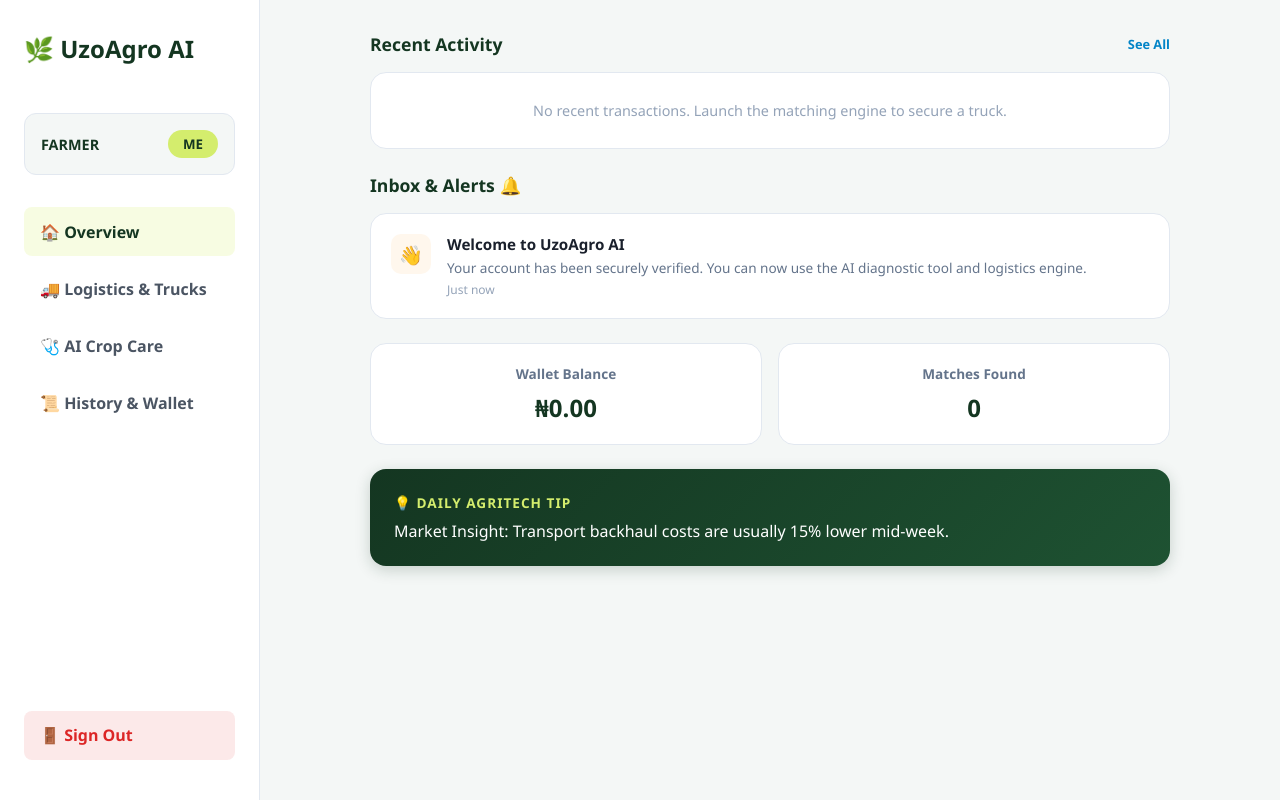
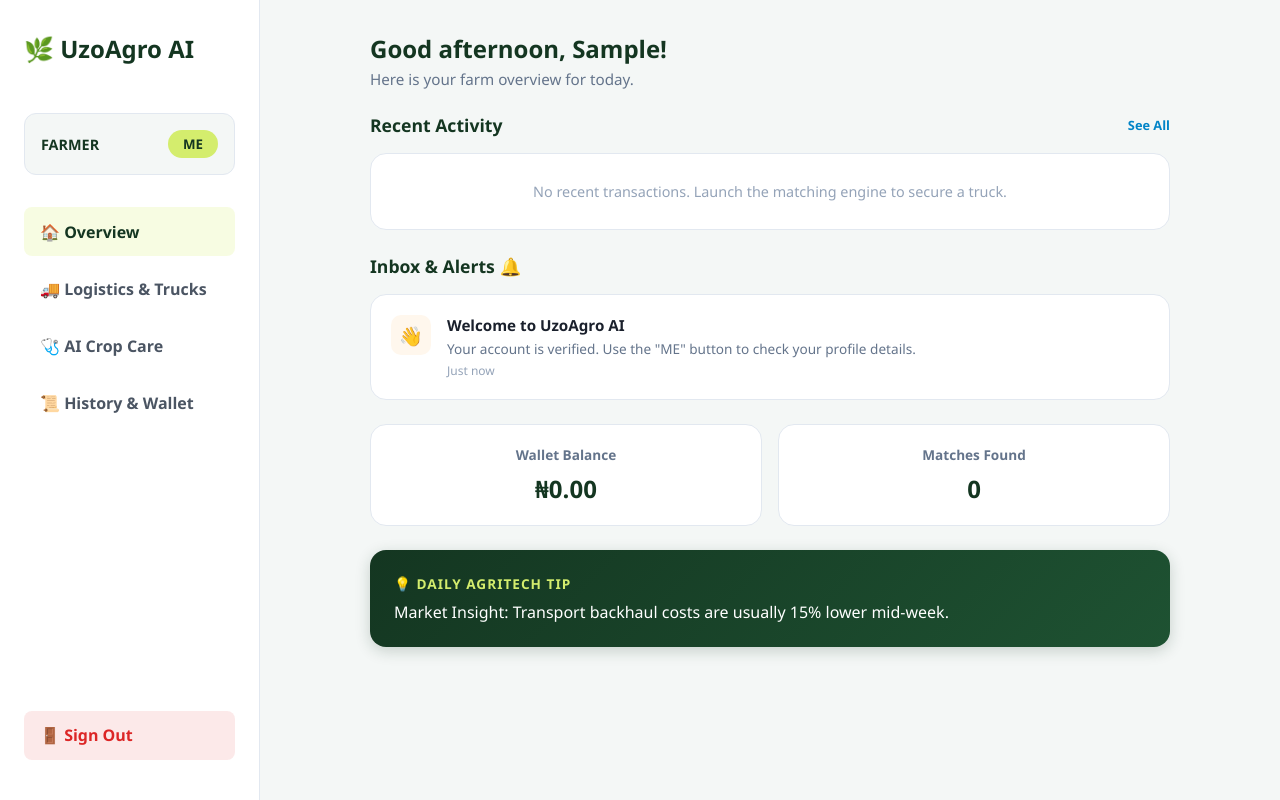
Before and after one commit to Gini-Eddie/UzoAgro-AI, a plain HTML site: page frontend/dashboard.html in a window 1280 px wide. Drawn offline with nearby package versions, Linux system fonts and the light colour scheme; sample sign-in values are in the browser's storage.

Commit message:
Adding user name to dashboard

```diff
--- a/frontend/dashboard.html
+++ b/frontend/dashboard.html
@@ -127,6 +127,11 @@
 
         <section id="view-overview" class="view-section active">
 
+            <div style="margin-bottom: 1.5rem;">
+                <h2 id="greeting" style="color: var(--dark-green); margin-bottom: 0.25rem;">Welcome back!</h2>
+                <p style="color: #64748B; font-size: 0.95rem;">Here is your farm overview for today.</p>
+            </div>
+
             <div class="section-title">
                 Recent Activity
                 <span style="font-size: 0.8rem; color: #0284C7; cursor: pointer;" onclick="switchTab('history')">See All</span>
@@ -143,11 +148,11 @@
                     <div class="msg-icon">👋</div>
                     <div class="msg-content">
                         <h4>Welcome to UzoAgro AI</h4>
-                        <p>Your account has been securely verified. You can now use the AI diagnostic tool and logistics engine.</p>
+                        <p>Your account is verified. Use the "ME" button to check your profile details.</p>
                         <span class="msg-time">Just now</span>
                     </div>
                 </div>
-                </div>
+            </div>
 
             <div class="stats-grid">
                 <div class="stat-box">
```
